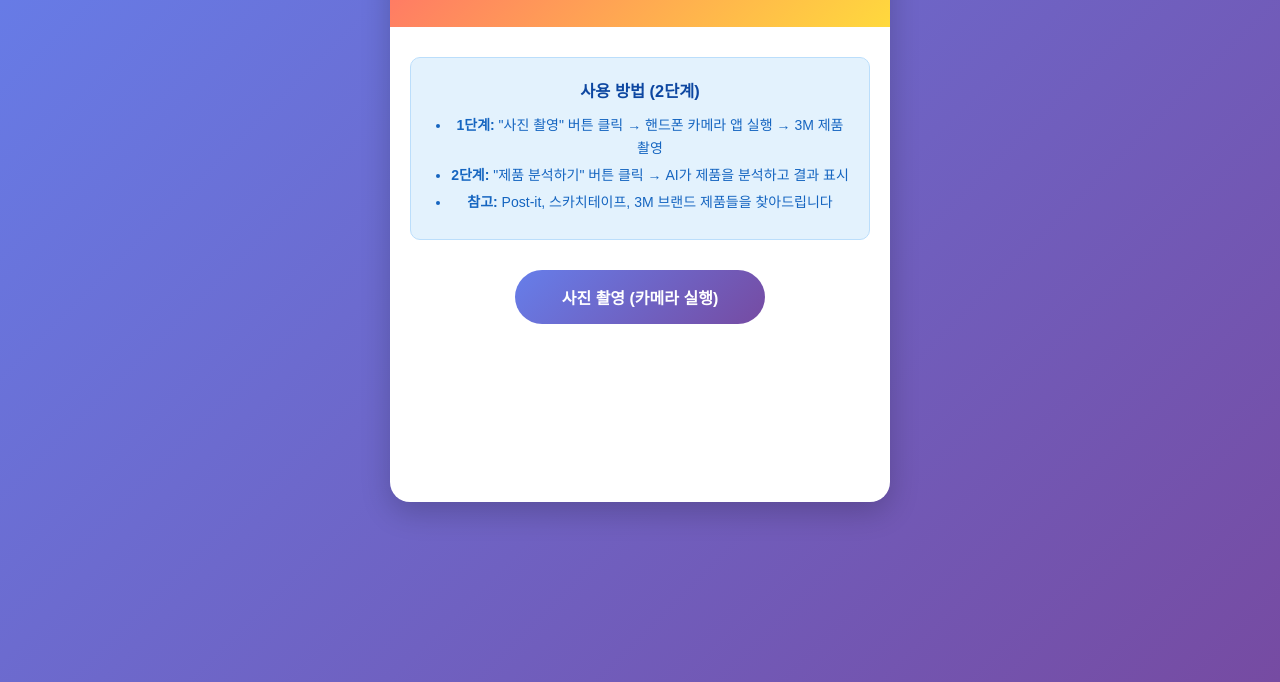
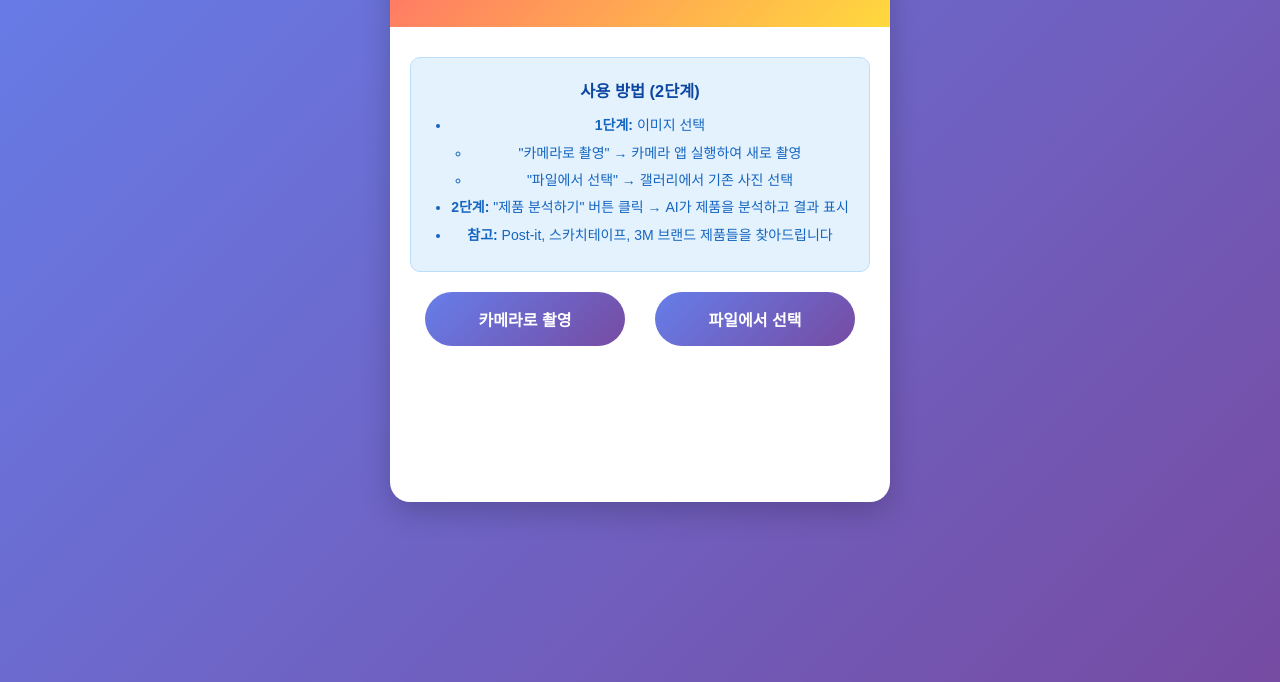
Before and after one commit to handevmin/3m-test2, a website: page public/index.html in a window 1280 px wide. Shown: the part 118-800 px from the top of the page. Drawn offline with Linux system fonts and the light colour scheme.

Commit message:
Feature: Add file upload option alongside camera capture
- Add dual image input methods: Camera capture + File upload
- New 'Upload from File' button for selecting existing photos from gallery
- Maintain existing camera capture functionality with environment capture
- Responsive button layout: stacked on mobile, side-by-side on desktop
- Update UI instructions to explain both options
- Reuse handlePhotoCapture function for both input methods
- Add input source logging to distinguish camera vs file selection
- Reset function handles both file inputs
- Users can now analyze existing photos from gallery or take new ones

```diff
--- a/public/app.js
+++ b/public/app.js
@@ -737,8 +737,10 @@ const M3_PRODUCTS = [
 
 // DOM 요소들
 let cameraInput = null;
+let fileInput = null;
 let capturedImage = null;
 let takePhotoBtn = null;
+let uploadFileBtn = null;
 let analyzeBtn = null;
 let resetBtn = null;
 let loading = null;
@@ -757,8 +759,10 @@ document.addEventListener('DOMContentLoaded', function() {
 
 function initializeElements() {
     cameraInput = document.getElementById('cameraInput');
+    fileInput = document.getElementById('fileInput');
     capturedImage = document.getElementById('capturedImage');
     takePhotoBtn = document.getElementById('takePhotoBtn');
+    uploadFileBtn = document.getElementById('uploadFileBtn');
     analyzeBtn = document.getElementById('analyzeBtn');
     resetBtn = document.getElementById('resetBtn');
     loading = document.querySelector('.loading');
@@ -770,7 +774,9 @@ function initializeElements() {
 
 function setupEventListeners() {
     takePhotoBtn.addEventListener('click', takePhoto);
+    uploadFileBtn.addEventListener('click', uploadFile);
     cameraInput.addEventListener('change', handlePhotoCapture);
+    fileInput.addEventListener('change', handlePhotoCapture);
     analyzeBtn.addEventListener('click', analyzeImage);
     resetBtn.addEventListener('click', resetApp);
 }
@@ -781,15 +787,22 @@ function takePhoto() {
     cameraInput.click(); // 핸드폰 카메라 앱 실행
 }
 
+function uploadFile() {
+    console.log('파일 선택 창 실행...');
+    hideError();
+    fileInput.click(); // 갤러리 파일 선택 창 실행
+}
+
 function handlePhotoCapture(event) {
     const file = event.target.files[0];
+    const inputSource = event.target.id === 'cameraInput' ? '카메라 촬영' : '파일 업로드';
 
     if (!file) {
-        console.log('사진 촬영 취소됨');
+        console.log(`${inputSource} 취소됨`);
         return;
     }
 
-    console.log('사진 선택됨:', file.name, file.size, 'bytes');
+    console.log(`${inputSource}으로 이미지 선택됨:`, file.name, file.size, 'bytes');
 
     const reader = new FileReader();
 
@@ -1094,6 +1107,7 @@ function resetApp() {
 
     // 파일 input 초기화
     cameraInput.value = '';
+    fileInput.value = '';
 
     // 데이터 초기화
     capturedImageData = null;
--- a/public/index.html
+++ b/public/index.html
@@ -192,6 +192,26 @@
             margin-top: 20px;
         }
 
+        .upload-buttons {
+            display: flex;
+            flex-direction: column;
+            gap: 10px;
+            align-items: center;
+            margin-bottom: 20px;
+        }
+
+        @media (min-width: 480px) {
+            .upload-buttons {
+                flex-direction: row;
+                justify-content: center;
+            }
+
+            .upload-buttons .camera-button {
+                max-width: 200px;
+                margin: 0 10px;
+            }
+        }
+
         .instructions {
             background: #e3f2fd;
             padding: 20px;
@@ -253,7 +273,11 @@
             <div class="instructions">
                 <h3>사용 방법 (2단계)</h3>
                 <ul>
-                    <li><strong>1단계:</strong> "사진 촬영" 버튼 클릭 → 핸드폰 카메라 앱 실행 → 3M 제품 촬영</li>
+                    <li><strong>1단계:</strong> 이미지 선택</li>
+                    <ul style="margin-top: 5px;">
+                        <li>"카메라로 촬영" → 카메라 앱 실행하여 새로 촬영</li>
+                        <li>"파일에서 선택" → 갤러리에서 기존 사진 선택</li>
+                    </ul>
                     <li><strong>2단계:</strong> "제품 분석하기" 버튼 클릭 → AI가 제품을 분석하고 결과 표시</li>
                     <li><strong>참고:</strong> Post-it, 스카치테이프, 3M 브랜드 제품들을 찾아드립니다</li>
                 </ul>
@@ -263,17 +287,24 @@
                 <img id="capturedImage" class="captured-image" style="display: none;" />
 
                 <input type="file" id="cameraInput" accept="image/*" capture="environment" style="display: none;">
+                <input type="file" id="fileInput" accept="image/*" style="display: none;">
 
-                <button id="takePhotoBtn" class="camera-button">
-                    사진 촬영 (카메라 실행)
-                </button>
+                <div class="upload-buttons">
+                    <button id="takePhotoBtn" class="camera-button">
+                        카메라로 촬영
+                    </button>
+
+                    <button id="uploadFileBtn" class="camera-button">
+                        파일에서 선택
+                    </button>
+                </div>
 
                 <button id="analyzeBtn" class="camera-button" style="display: none;">
                     제품 분석하기
                 </button>
 
                 <button id="resetBtn" class="camera-button reset-button" style="display: none;">
-                    다시 촬영하기
+                    다시 선택하기
                 </button>
             </div>
 
```
